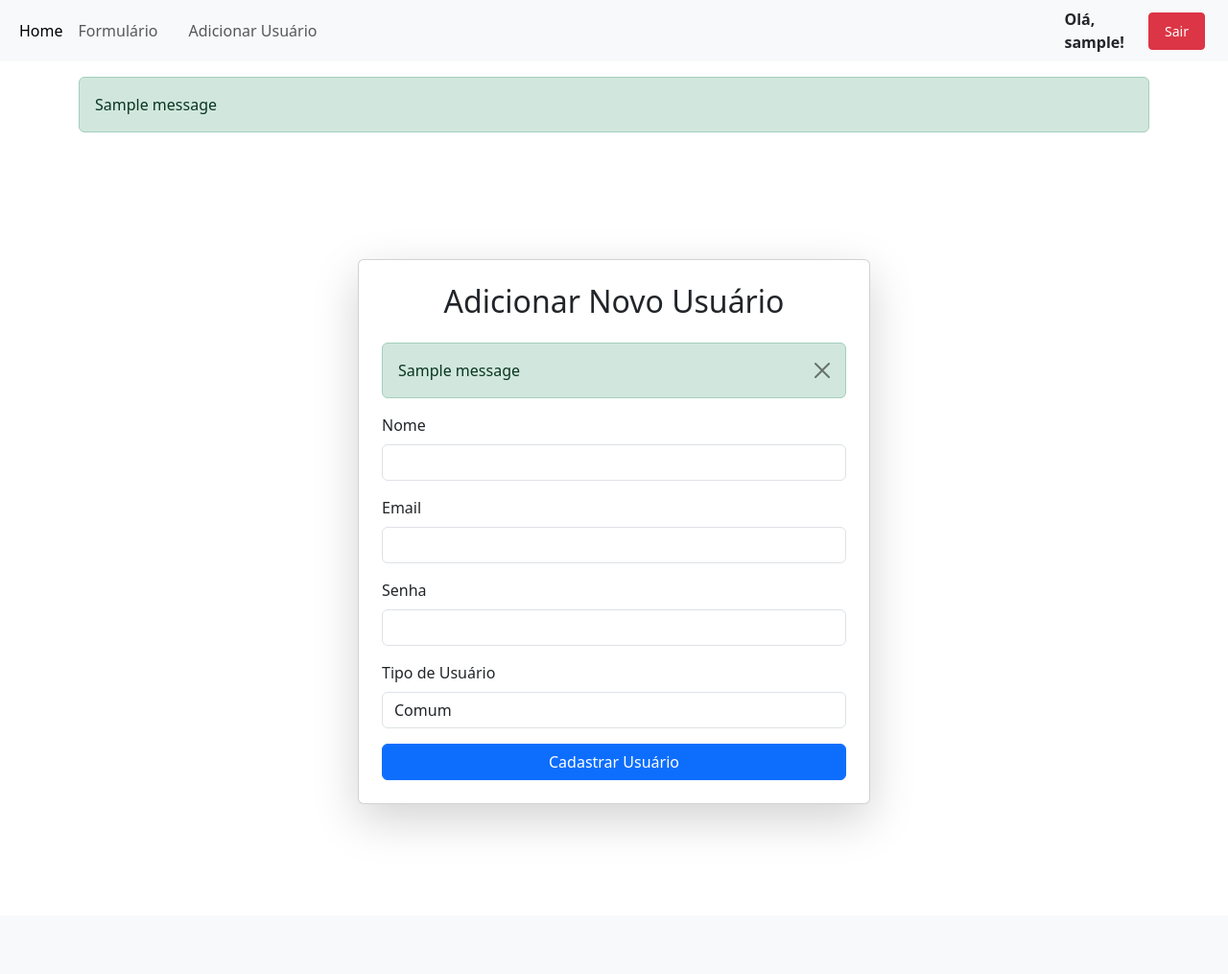
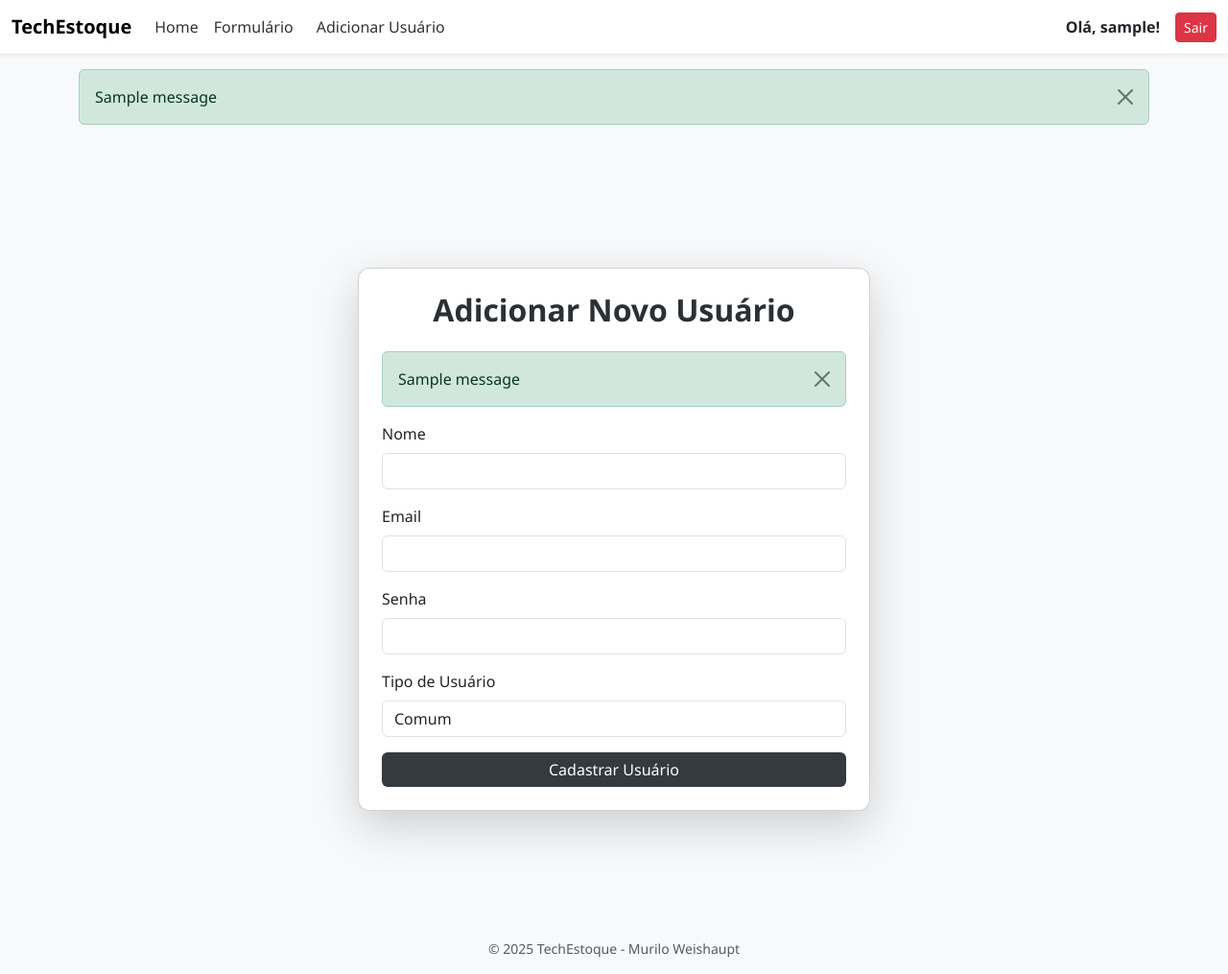
Before and after one commit to MuriloWeishaupt/controle-de-estoque-flask, a Flask app: page /adicionar_usuario in a window 1280 px wide. Shown: the whole page at 96% size. Before the commit the page ends 860 px from the top, so only its background shows below. Run offline with Flask 3, Linux system fonts and the light colour scheme; a user stored in the database is signed in; one stand-in notice (Sample message) is shown.

Commit message:
Adicionada criptografia de senhas, remanejamento de rotas raiz

```diff
--- a/app.py
+++ b/app.py
@@ -1,7 +1,8 @@
-from flask import Flask
+from flask import Flask, redirect, url_for
 from routes.produto import bp_produto
 from routes.auth import bp_auth
 from routes.usuario import bp_usuario
+from extensoes import bcrypt
 
 def create_app():
     app = Flask(__name__, template_folder="templates")
@@ -11,9 +12,17 @@ def create_app():
     app.register_blueprint(bp_auth)
     app.register_blueprint(bp_usuario)
 
+    bcrypt.init_app(app)
+
     return app
+
 
 app = create_app()
 
+
+@app.route("/")
+def home():
+    return redirect(url_for("auth.login"))
+
 if __name__ == "__main__":
     app.run(debug=True)
--- /dev/null
+++ b/extensoes.py
@@ -0,0 +1,3 @@
+from flask_bcrypt import Bcrypt
+
+bcrypt = Bcrypt()
--- a/routes/auth.py
+++ b/routes/auth.py
@@ -1,5 +1,6 @@
 from flask import Blueprint, request, redirect, url_for, flash, render_template, session
 import sqlite3 as sql
+from extensoes import bcrypt
 
 bp_auth = Blueprint("auth", __name__)
 
@@ -12,11 +13,11 @@ def login():
 
         con = sql.connect("form_db.db")
         cur = con.cursor()
-        cur.execute("SELECT id, nome, tipo FROM usuarios WHERE email = ? AND senha = ?", (email, senha))
+        cur.execute("SELECT id, nome, tipo, senha FROM usuarios WHERE email = ?", (email, ))
         user = cur.fetchone()
         con.close()
 
-        if user:
+        if user and bcrypt.check_password_hash(user[3], senha):
             session["user_id"] = user[0]
             session["user_name"] = user[1]
             session["user_tipo"] = user[2]
--- a/routes/usuario.py
+++ b/routes/usuario.py
@@ -1,5 +1,6 @@
 from flask import Blueprint, request, url_for, redirect, render_template, session, flash
 import sqlite3 as sql
+from extensoes import bcrypt
 
 bp_usuario = Blueprint("usuario", __name__)
 
@@ -11,14 +12,18 @@ def adicionar_usuario():
         return redirect(url_for("auth.login"))
 
     if request.method == "POST":
-        nome = request.form["nome"]
-        email = request.form["email"]
-        senha = request.form["senha"]
+        nome = request.form["nome"].strip()
+        email = request.form["email"].strip()
+        senha = request.form["senha"].strip()
+        senha_hash = bcrypt.generate_password_hash(senha).decode("utf-8")
         tipo = request.form.get("tipo", "comum")
+
+        if not nome or not email or not senha:
+            flash("Todos os campos devem ser preenchidos!", "danger")
 
         con = sql.connect("form_db.db")
         cur = con.cursor()
-        cur.execute("INSERT INTO usuarios (nome, email, senha, tipo) VALUES (?, ?, ?, ?)", (nome, email, senha, tipo))
+        cur.execute("INSERT INTO usuarios (nome, email, senha, tipo) VALUES (?, ?, ?, ?)", (nome, email, senha_hash, tipo))
         con.commit()
         con.close()
 
--- /dev/null
+++ b/static/css/adiciona_user.css
@@ -0,0 +1,15 @@
+.btn-custom {
+    background-color: #343a40;
+    color: #fff;
+    border: none;
+}
+
+.btn-custom:hover {
+    background-color: #212529;
+    color: #fff;
+}
+
+h2 {
+    color: #2b3035;
+    font-weight: 600;
+}
--- /dev/null
+++ b/static/css/style.css
@@ -0,0 +1,33 @@
+body {
+    background-color: #f8f9fa;
+    font-family: 'Segoe UI', Tahoma, Geneva, Verdana, sans-serif;
+}
+
+h2 {
+    color: #2c3e50;
+    font-weight: 600;
+}
+
+thead th {
+    text-align: center;
+    vertical-align: middle;
+}
+
+.table thead th {
+    background-color: #212529;
+    color: #fff;
+}
+
+.btn-info {
+    background-color: #17a2b8;
+    border-color: #17a2b8;
+}
+
+.btn-warning {
+    background-color: #ffc107;
+    border-color: #ffc107;
+}
+
+.table-danger {
+    background-color: #f8d7da !important;
+}
--- a/templates/add_usuario.html
+++ b/templates/add_usuario.html
@@ -4,9 +4,9 @@
 <div class="d-flex justify-content-center align-items-center vh-100">
     <div class="container">
         <div class="row justify-content-center">
-            <div class="col-md-6"> <!-- Define a largura do formulário -->
+            <div class="col-md-6">
                 <div class="card shadow-lg">
-                    <div class="card-body p-4"> <!-- Adiciona espaçamento interno -->
+                    <div class="card-body p-4">
                         <h2 class="text-center mb-4">Adicionar Novo Usuário</h2>
 
                         {% with messages = get_flashed_messages(with_categories=true) %}
@@ -45,7 +45,7 @@
                             </div>
 
                             <div class="d-grid">
-                                <button type="submit" class="btn btn-primary">Cadastrar Usuário</button>
+                                <button type="submit" class="btn btn-custom">Cadastrar Usuário</button>
                             </div>
 
 
--- a/templates/edit_produto.html
+++ b/templates/edit_produto.html
@@ -21,11 +21,11 @@
                    </div>
                    <div class="form-group">
                     <label>Preço</label>
-                    <input type="number" name="preco" required class="form-control" value="{{data.PRECO}}">
+                    <input type="number" step="0.01" min="0" name="preco" pattern="^\d+,\d{2}$" required placeholder="Ex: 99.99" class="form-control" value="{{data.PRECO}}">
                    </div>
                    <br>
             </div>
-            <input type="submit" value="Confirmar" class="btn btn-primary">
+            <input type="submit" value="Confirmar" class="btn btn-dark">
         </form>
 
     </div>
--- a/templates/layout.html
+++ b/templates/layout.html
@@ -1,12 +1,38 @@
 <!DOCTYPE html>
-<html lang="en">
+<html lang="pt-br">
 <head>
     <meta charset="UTF-8">
     <meta name="viewport" content="width=device-width, initial-scale=1.0">
     <title>CADASTRO DE PRODUTOS</title>
+    <meta name="description" content="Sistema de cadastro e controle de produtos com autenticação.">
+
     <link href="https://cdn.jsdelivr.net/npm/bootstrap@5.3.3/dist/css/bootstrap.min.css" rel="stylesheet" integrity="sha384-QWTKZyjpPEjISv5WaRU9OFeRpok6YctnYmDr5pNlyT2bRjXh0JMhjY6hW+ALEwIH" crossorigin="anonymous">
-    <script src="https://cdn.jsdelivr.net/npm/bootstrap@5.3.3/dist/js/bootstrap.bundle.min.js" integrity="sha384-YvpcrYf0tY3lHB60NNkmXc5s9fDVZLESaAA55NDzOxhy9GkcIdslK1eN7N6jIeHz" crossorigin="anonymous"></script>
+
+    <link rel="stylesheet" href="{{ url_for('static', filename='css/style.css') }}">
+    <link rel="stylesheet" href="{{ url_for('static', filename='css/adiciona_user.css') }}">
+
     <style>
+        body {
+            background-color: #f5f7fa;
+        }
+
+        .navbar {
+            background-color: #ffffff;
+        }
+
+        .navbar .nav-link {
+            color: #333;
+        }
+
+        .navbar .nav-link.active, .navbar .nav-link:hover {
+            color: #0d6efd;
+            font-weight: 500;
+        }
+
+        .card {
+            border-radius: 0.75rem;
+        }
+
         .nav-link.btn-outline-primary:hover {
             background-color: transparent !important;
             color: inherit !important;
@@ -14,48 +40,66 @@
         }
     </style>
 </head>
-<body>
+<body class="bg-light d-flex flex-column min-vh-100">
     <header>
         {% if request.endpoint != 'auth.login' %}
-        <nav class="navbar navbar-expand-lg bg-body-tertiary">
+        <nav class="navbar navbar-expand-lg shadow-sm">
             <div class="container-fluid">
-              <div class="collapse navbar-collapse" id="navbarNavAltMarkup">
+                <a class="navbar-brand fw-bold" href="{{ url_for('produto.index') }}">TechEstoque </a>
+
+                <!-- Botão hamburguer -->
+                <button class="navbar-toggler" type="button" data-bs-toggle="collapse" data-bs-target="#navbarNavAltMarkup">
+                    <span class="navbar-toggler-icon"></span>
+                </button>
+
+                <div class="collapse navbar-collapse justify-content-between" id="navbarNavAltMarkup">
                     <div class="navbar-nav">
-                  <a class="nav-link active" aria-current="page" href="{{url_for('produto.index')}}">Home</a>
-                  <a class="nav-link" href="{{url_for('produto.add_produto')}}">Formulário</a>
+                        <a class="nav-link" href="{{ url_for('produto.index') }}">Home</a>
+                        <a class="nav-link" href="{{ url_for('produto.add_produto') }}">Formulário</a>
                         {% if session.get("user_tipo") == "admin" %}
-                  <a class="nav-link btn btn-outline-primary ms-3" href="{{ url_for('usuario.adicionar_usuario') }}">
+                        <a class="nav-link btn btn-outline-primary ms-2" href="{{ url_for('usuario.adicionar_usuario') }}">
                             Adicionar Usuário
                         </a>
                         {% endif %}
                     </div>
-              </div>
-            </div>
-          </div>
+
                     {% if session.user_name %}
                     <div class="d-flex align-items-center">
-              <span class="me-3 fw-bold">Olá, {{ session.user_name }}!</span>
-              <a href="{{ url_for('auth.logout') }}" class="btn btn-danger btn-sm px-3 py-2 me-4">Sair</a>
+                        <span class="me-3 fw-semibold">Olá, {{ session.user_name }}!</span>
+                        <a href="{{ url_for('auth.logout') }}" class="btn btn-danger btn-sm">Sair</a>
                     </div>
                     {% endif %}
+                </div>
             </div>
         </nav>
         {% endif %}
     </header>
-    <div class="container pt-3">
+
+
+    <div class="container mt-3">
         {% with messages = get_flashed_messages(with_categories=true) %}
             {% if messages %}
                 {% for category, message in messages %}
-                    <div class="alert alert-{{category}}">{{message}}</div>
+                    <div class="alert alert-{{ category }} alert-dismissible fade show" role="alert">
+                        {{ message }}
+                        <button type="button" class="btn-close" data-bs-dismiss="alert"></button>
+                    </div>
                 {% endfor %}
             {% endif %}
         {% endwith %}
-
-        {% block body %}
-
-        {% endblock %}
+    </div>
 
 
+    <div class="container pt-3">
+        {% block body %}
+        {% endblock %}
     </div>
+
+    <footer class="mt-auto text-center text-muted py-3 small">
+        &copy; 2025 TechEstoque - Murilo Weishaupt
+    </footer>
+
+
+    <script src="https://cdn.jsdelivr.net/npm/bootstrap@5.3.3/dist/js/bootstrap.bundle.min.js" integrity="sha384-YvpcrYf0tY3lHB60NNkmXc5s9fDVZLESaAA55NDzOxhy9GkcIdslK1eN7N6jIeHz" crossorigin="anonymous"></script>
 </body>
 </html>
```
Also changed, not shown: form_db.py (+8 -2 lines), routes/produto.py (+23 -4 lines), templates/add_produto.html (+26 -20 lines), templates/index.html (+54 -24 lines), form_db.db. Lines whose indentation alone changed are shown as unchanged.
